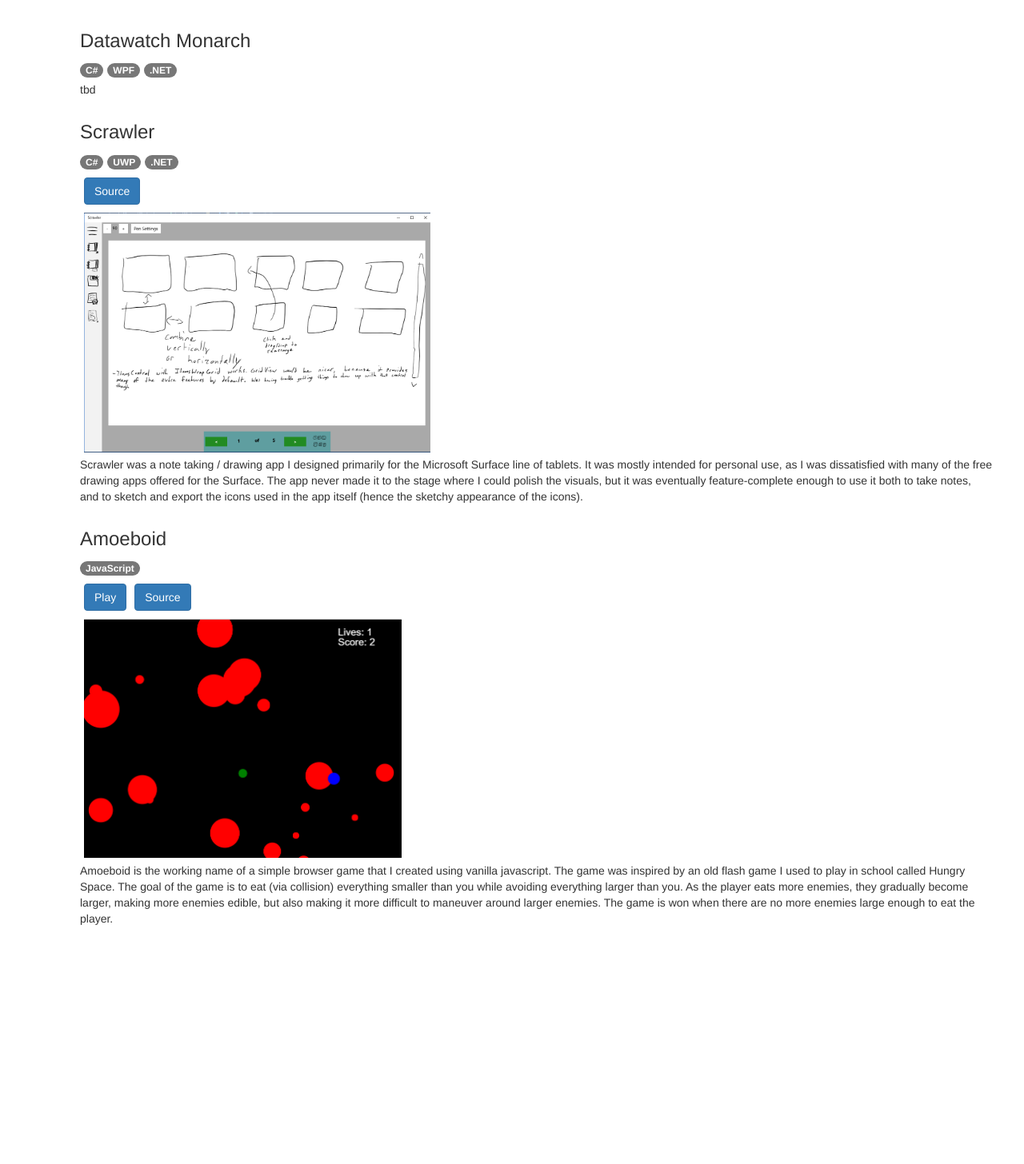
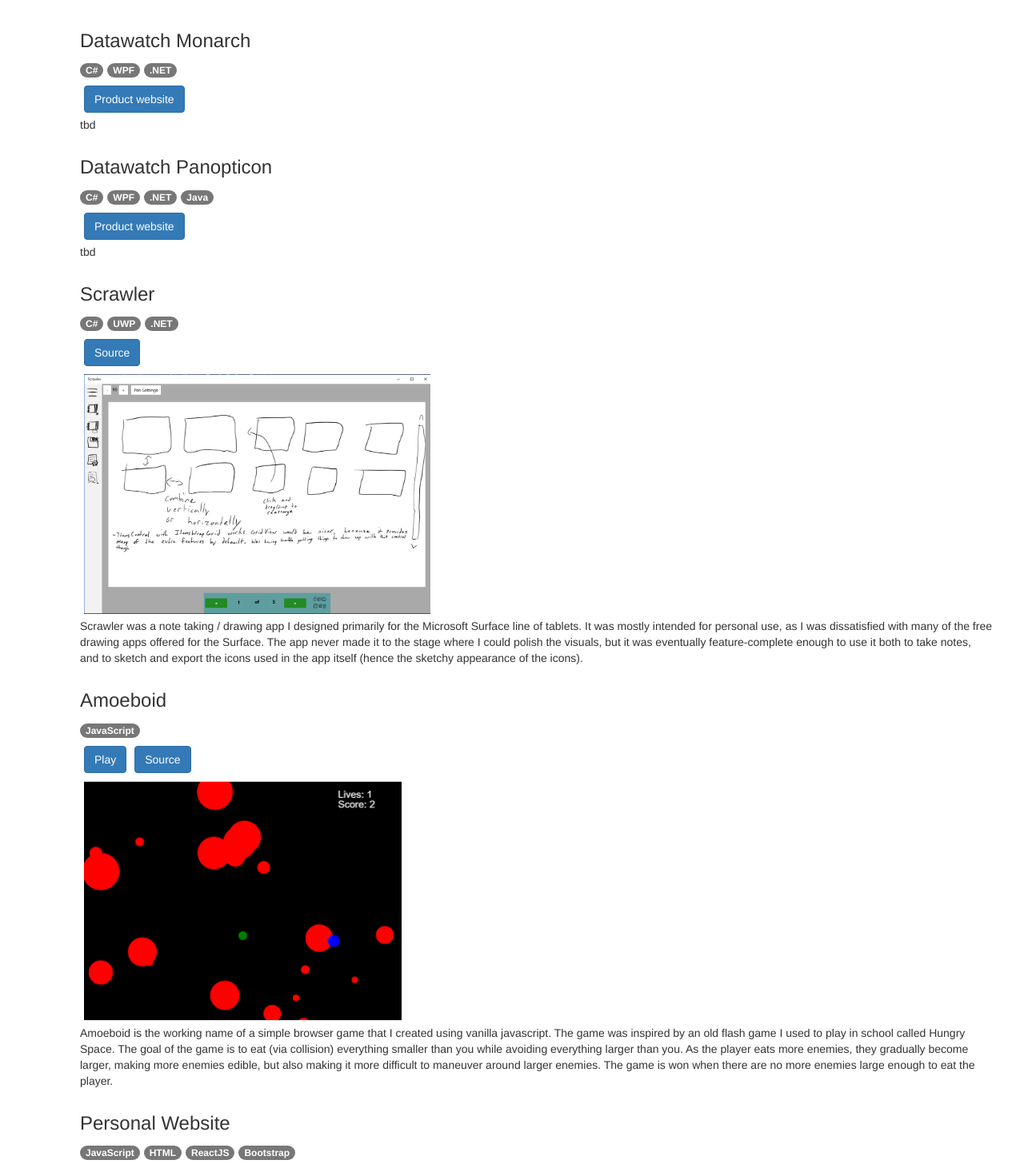
Before and after one commit to jleldridge/personal-website-ui, a React (Create React App) app: page /projects in a window 1280 px wide. Shown: the part 54-1510 px from the top of the page at 80% size. Before the commit the page ends 1223 px from the top, so only its background shows below. Built offline with nearby package versions, Linux system fonts and the light colour scheme.

Commit message:
Changed title.

```diff
--- a/public/index.html
+++ b/public/index.html
@@ -19,7 +19,7 @@
       work correctly both with client-side routing and a non-root public URL.
       Learn how to configure a non-root public URL by running `npm run build`.
     -->
-    <title>React App</title>
+    <title>Jeffrey Eldridge | Software Developer</title>
   </head>
   <body>
     <noscript>
--- a/src/pages/Projects.js
+++ b/src/pages/Projects.js
@@ -12,10 +12,16 @@
 
                 <ProjectBlurb
                     projectName="Datawatch Monarch"
-                    technologies={["C#", "WPF", ".NET"]}>
+                    technologies={["C#", "WPF", ".NET"]}
+                    links={[{name:"Product website", href:"https://www.datawatch.com/our-platform/monarch/"}]}>
+                    tbd
+                </ProjectBlurb>
 
+                <ProjectBlurb
+                    projectName="Datawatch Panopticon"
+                    technologies={["C#", "WPF", ".NET", "Java"]}
+                    links={[{name:"Product website", href:"http://www.panopticon.com/"}]}>
                     tbd
-
                 </ProjectBlurb>
 
                 <ProjectBlurb
@@ -23,12 +29,10 @@
                     technologies={["C#", "UWP", ".NET"]}
                     links={[{name:"Source", href:"https://github.com/jleldridge/Scrawler"}]}
                     images={[scrawlerPicture]}>
-
                     Scrawler was a note taking / drawing app I designed primarily for the Microsoft Surface line of tablets.
                     It was mostly intended for personal use, as I was dissatisfied with many of the free drawing apps offered for the Surface.
                     The app never made it to the stage where I could polish the visuals, but it was eventually feature-complete enough to use it
                     both to take notes, and to sketch and export the icons used in the app itself (hence the sketchy appearance of the icons).
-
                 </ProjectBlurb>
 
                 <ProjectBlurb
@@ -36,14 +40,18 @@
                     technologies={["JavaScript"]}
                     links={[{name:"Play", href:"https://jleldridge.github.io/Amoeboid/"}, {name:"Source", href:"https://github.com/jleldridge/Amoeboid"}]}
                     images={[amoeboidPicture]}>
-
                     Amoeboid is the working name of a simple browser game that I created using vanilla javascript.
                     The game was inspired by an old flash game I used to play in school called Hungry Space.
                     The goal of the game is to eat (via collision) everything smaller than you while avoiding everything larger than you.
                     As the player eats more enemies, they gradually become larger, making more enemies edible, but also making it
                     more difficult to maneuver around larger enemies. The game is won when there are no more enemies large enough
                     to eat the player.
+                </ProjectBlurb>
 
+                <ProjectBlurb
+                    projectName="Personal Website"
+                    technologies={["JavaScript", "HTML", "ReactJS", "Bootstrap"]}
+                    links={[{name:"Source", href:"https://github.com/jleldridge/website-dev"}]}>
                 </ProjectBlurb>
 
             </div>
```
